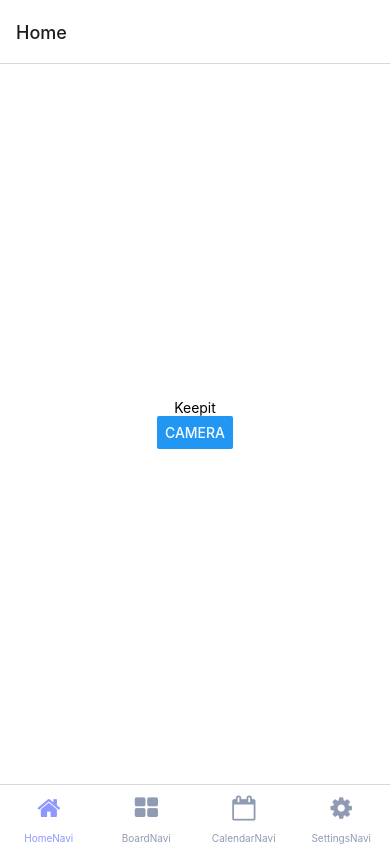
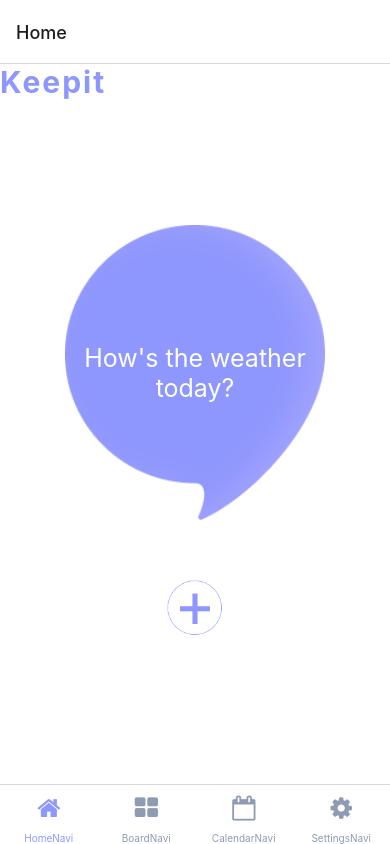
Before and after one commit to HCI-3Trillion/Keepit, a React Native app: screen /Home in a window 390 px wide. Built offline with nearby package versions, Linux system fonts and the light colour scheme.

Commit message:
홈스크린 레이아웃 & 토픽 배열 작성

```diff
--- a/src/screens/HomeScreen.js
+++ b/src/screens/HomeScreen.js
@@ -1,12 +1,31 @@
 import React from 'react';
-import { StyleSheet, Text, View, Button } from 'react-native';
+import { StyleSheet, Text, View, Button, Image, Dimensions } from 'react-native';
 import { StatusBar } from 'expo-status-bar';
+import { ColorCode } from '../utils/constants';
+import { ImageBackground, TouchableOpacity } from 'react-native-web';
+
+const dimensions = Dimensions.get('window');
+const bubbleWidth = dimensions.height * 0.35 * 0.88;
+const bubbleHeight = dimensions.height * 0.35;
 
 const HomeScreen = ({ navigation }) => {
   return (
     <View style={styles.container}>
-      <Text>Keepit</Text>
-      <Button title="Camera" onPress={() => navigation.navigate('Camera')} />
+      <Text style={styles.appName}>Keepit</Text>
+      <View style={styles.bubbleContainer}>
+        <ImageBackground style={styles.bubble} source={require('../../assets/bubble.png')}>
+          <Text style={styles.topic}>How's the weather today?</Text>
+        </ImageBackground>
+      </View>
+      <View style={styles.buttonContainer}>
+        <TouchableOpacity
+          style={styles.button}
+          title="Camera"
+          onPress={() => navigation.navigate('Camera')}
+        >
+          <Image style={{ width: 60, height: 60 }} source={require('../../assets/buttonImg.png')} />
+        </TouchableOpacity>
+      </View>
       <StatusBar style="auto" />
     </View>
   );
@@ -16,9 +35,36 @@ const styles = StyleSheet.create({
   container: {
     flex: 1,
     backgroundColor: '#fff',
+  },
+  appName: {
+    flex: 0.5,
+    color: ColorCode.PRIMARY,
+    fontSize: 30,
+    fontWeight: 'bold',
+    letterSpacing: 2,
+  },
+  bubbleContainer: {
+    flex: 2,
     alignItems: 'center',
     justifyContent: 'center',
   },
+  bubble: {
+    alignItems: 'center',
+    justifyContent: 'center',
+    width: bubbleWidth,
+    height: bubbleHeight,
+  },
+  topic: {
+    color: 'white',
+    fontSize: 25,
+    textAlign: 'center',
+  },
+  buttonContainer: {
+    flex: 1,
+    alignItems: 'center',
+    justifyContent: 'top',
+  },
+  button: {},
 });
 
 export default HomeScreen;
--- a/src/utils/constants.js
+++ b/src/utils/constants.js
@@ -68,4 +68,17 @@ const MonthName = [
 
 const DayName = ['Sun', 'Mon', 'Tue', 'Wed', 'Thu', 'Fri', 'Sat'];
 
-export { ColorCode, EmotionName, Palette, MonthName, DayName };
+const Topic = [
+  "How's the weather today?",
+  'How does the sky look like?',
+  'What are you looking at?',
+  'Is there an animal around you?',
+  'Is there a flower or tree around you?',
+  'What are you wearing right now?',
+  'What are you eating right now?',
+  'Who are you with?',
+  'Are you at home, or outside?',
+  'What shoes are you wearing?',
+];
+
+export { ColorCode, EmotionName, Palette, MonthName, DayName, Topic };
```
Also changed, not shown: assets/bubble.png (added), assets/buttonImg.png (added).
